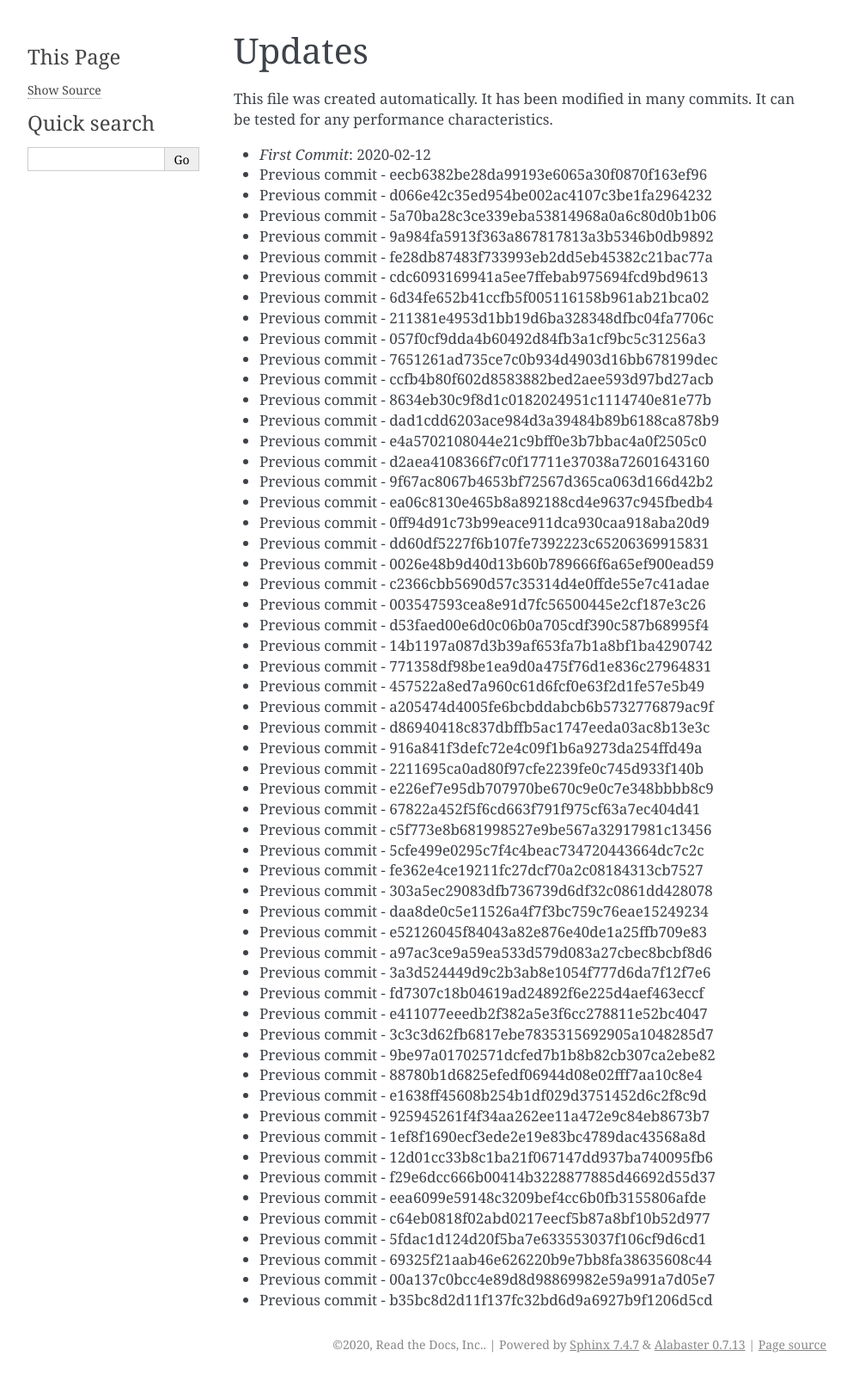
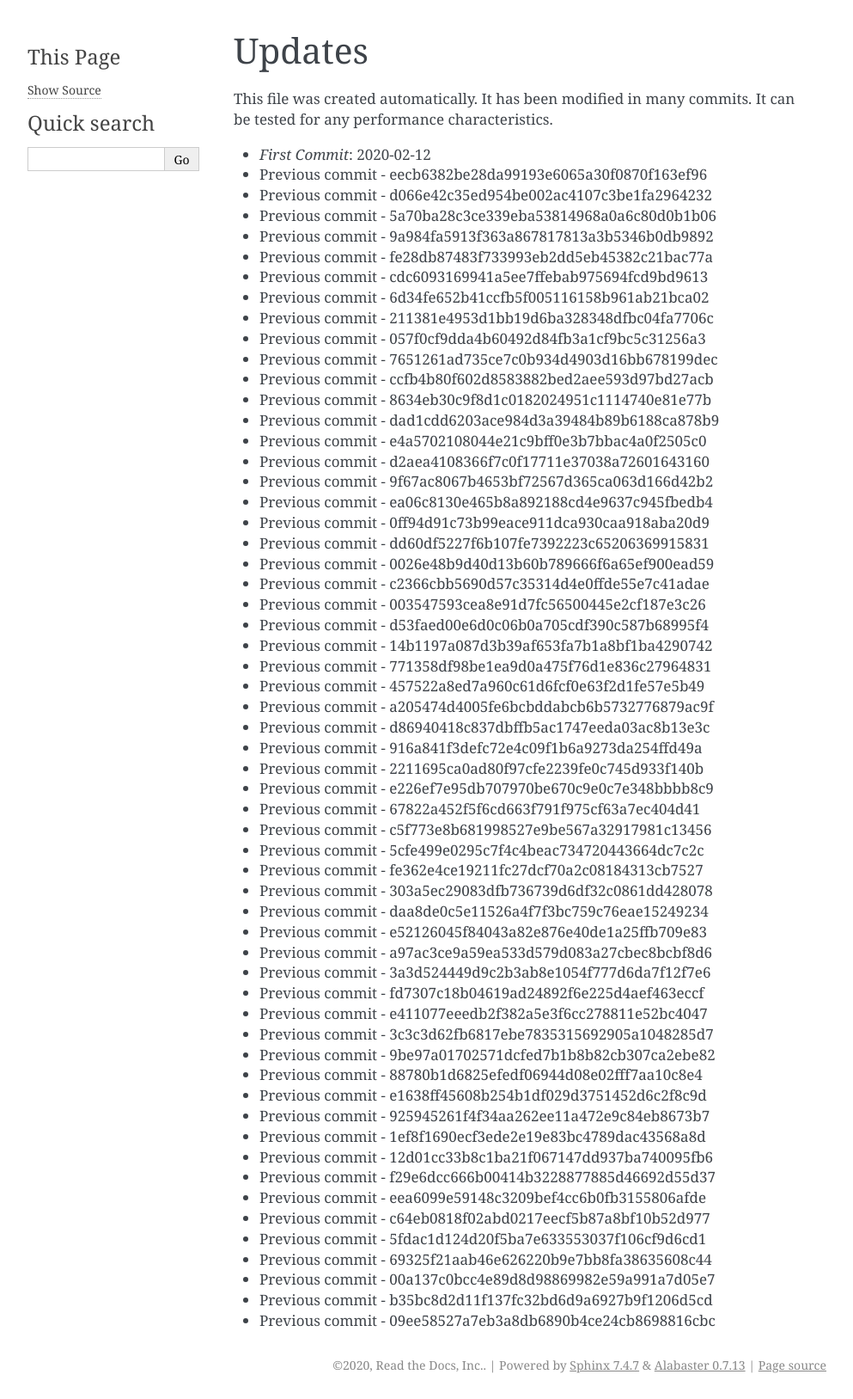
Before and after one commit to readthedocs/rtd-git-stresstest, a Sphinx documentation site: the page built from docs/updates.rst, in a window 1280 px wide. Shown: the whole page at 86% size, without its empty margins (148-1141 px from the left). Built offline with Sphinx 7.4.7, drawn with Linux system fonts in a browser that asks for light colours; before the commit the page ends 1603 px from its top, so only the background shows below that.

Commit message:
Generating commit from previous: 09ee58527a7eb3a8db6890b4ce24cb8698816cbc

```diff
--- a/docs/updates.rst
+++ b/docs/updates.rst
@@ -62,3 +62,4 @@ It can be tested for any performance characteristics.
 * Previous commit - 69325f21aab46e626220b9e7bb8fa38635608c44
 * Previous commit - 00a137c0bcc4e89d8d98869982e59a991a7d05e7
 * Previous commit - b35bc8d2d11f137fc32bd6d9a6927b9f1206d5cd
+* Previous commit - 09ee58527a7eb3a8db6890b4ce24cb8698816cbc
```
